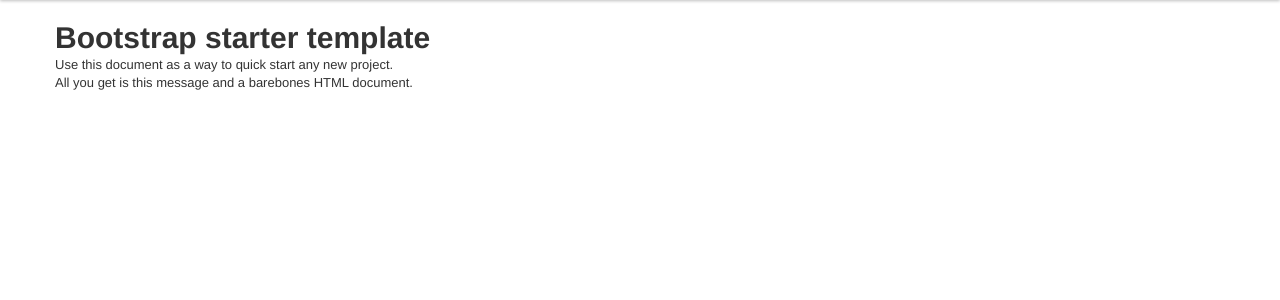
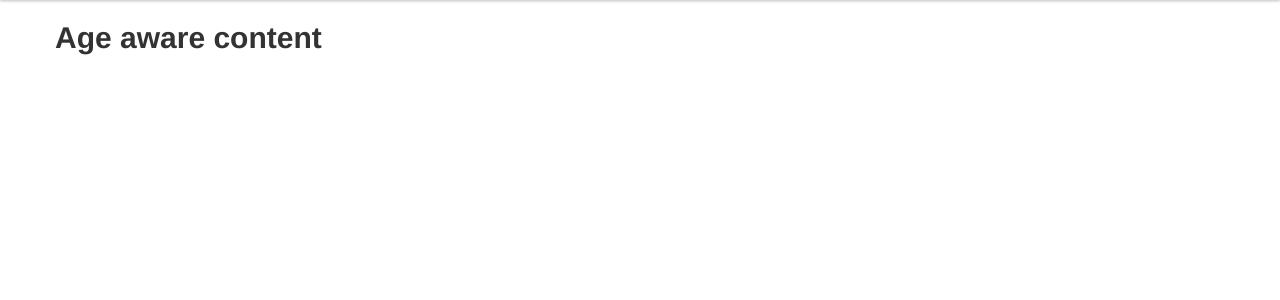
Before and after one commit to grancalavera/RIA-Training-Exercises, a Django app: page / in a window 1280 px wide. Shown: the part 40-340 px from the top of the page. Run offline with Django 3.2, Linux system fonts and the light colour scheme; some libraries are stand-ins or nearby versions.

Commit message:
Presenting content relevant to user age.

```diff
--- a/ria/templates/home.html
+++ b/ria/templates/home.html
@@ -44,10 +44,7 @@
   </div>
 
   <div id="content" class="container">
-
-    <h1>Bootstrap starter template</h1>
-    <p>Use this document as a way to quick start any new project.<br> All you get is this message and a barebones HTML document.</p>
-
+    <h1>Age aware content</h1>
   </div> <!-- /container -->
 
 </body>
--- a/ria/views.py
+++ b/ria/views.py
@@ -2,7 +2,8 @@
 from django.http import HttpResponse
 from django.template import Context
 from django.shortcuts import render
+import os
 
 def home(request):
-	html = render(request, 'home.html', Context({}))
-	return HttpResponse(html)
+    html = render(request, 'home.html', Context({}))
+    return HttpResponse(html)
--- a/static-dev/css/facebook/facebook.css
+++ b/static-dev/css/facebook/facebook.css
@@ -13,3 +13,6 @@
   vertical-align: middle;
   *margin-left: .3em;
 }
+
+#content .ageAware {margin: 5px 0;}
+#content .ageAware .label {margin-right: 4px;}
--- a/static-dev/js/app.js
+++ b/static-dev/js/app.js
@@ -6,12 +6,94 @@
  * know whether the Registered/Logged in customer is under or over 18 years old,
  * in order to display relevant content to each age group.</p>
  */
+/*! @ignore */
 define(
 [
     'jQuery', 'Underscore', 'Backbone',
-    'facebook/facebook'
+    'facebook/facebook',
+
+    'text!/static/templates/training/age-aware.html'
 ],
-function($, _, Backbone, facebook){
+function($, _, Backbone, facebook, t_ageAware){
+
+    //--------------------------------------------------------------------------
+    //
+    // Configuration
+    //
+    //--------------------------------------------------------------------------
+    var
+    // Config
+    t,
+
+    // Module internal state
+    user, session, ageAwareView,
+
+    // Views
+    AgeAwareView;
+
+    t = {
+        ageAware: _.template(t_ageAware)
+    };
+    user, session, ageAwareView = null;
+
+    //--------------------------------------------------------------------------
+    //
+    // Views
+    //
+    //--------------------------------------------------------------------------
+
+    AgeAwareView = Backbone.View.extend({
+
+        template: t.ageAware,
+
+        initialize: function(){
+            this.model.bind('change', this.render, this);
+        },
+
+        render: function(){
+            var age, underAge = 18, html, message, label, access;
+
+            if (this.model.has('birthday')) {
+                age = _.age(new Date(this.model.get('birthday')));
+                if (age >= 18) {
+                    message = 'You can access all the content without restrictions.';
+                    access = 'Unrestricted';
+                    label = 'label-success';
+
+                } else {
+                    message = 'You have restricted access to the content.';
+                    access = 'Restricted';
+                    label = 'label-warning';
+                }
+                html = this.template({message:message, label:label, access:access});
+            } else {
+                html = 'Login to get content recommendations.';
+            }
+
+            this.$el.html(html);
+
+            return this;
+        }
+    })
+
+    //--------------------------------------------------------------------------
+    //
+    // Module methods
+    //
+    //--------------------------------------------------------------------------
+    /*! @ignore */
+
+    function facebookInitHandler() {
+        var perms = 'user_birthday';
+
+        user = facebook.getUser();
+        session = facebook.getSession();
+
+        $('#fb-login').html(facebook.createLoginView(perms).render().el);
+
+        ageAware = new AgeAwareView({model:user});
+        $('#content').append(ageAware.render().el);
+    }
 
     //--------------------------------------------------------------------------
     //
@@ -24,10 +106,7 @@
      */
     function initialize() {
         $(document).ready(function(){
-            facebook.init('216629731768132', function(){
-                $('#fb-login').html(facebook.createLoginView(
-                    'user_birthday').render().el);
-            });
+            facebook.init('216629731768132', facebookInitHandler);
         });
     }
 
--- a/static-dev/js/facebook/facebook.js
+++ b/static-dev/js/facebook/facebook.js
@@ -26,6 +26,13 @@
     'text!/static/templates/facebook/fb-logout.html'
 ],
 function($, Backbone, _, t_fbRoot, t_login, t_logout){
+
+    //--------------------------------------------------------------------------
+    //
+    // Configuration
+    //
+    //--------------------------------------------------------------------------
+
     var
     // Config
     isInit, t,
@@ -38,12 +45,6 @@
 
     // Views
     LoginView;
-
-    //--------------------------------------------------------------------------
-    //
-    // Configuration
-    //
-    //--------------------------------------------------------------------------
 
     t = {
         root: _.template(t_fbRoot),
@@ -201,9 +202,10 @@
 
             isInit = true;
 
-            user = new UserModel;
-            session = new SessionModel;
-            login = new LoginModel;
+            user = new UserModel();
+            session = new SessionModel();
+            login = new LoginModel();
+
             login.set({user: user, session: session});
 
             FB.Event.subscribe('auth.login', function(response){
@@ -268,6 +270,20 @@
         });
     }
 
+    /**
+     * Returns the current UserModel instance
+     */
+    function getUser() {
+        return user;
+    }
+
+    /**
+     * Returns the current SessionModel instance
+     */
+    function getSession() {
+        return session;
+    }
+
     //--------------------------------------------------------------------------
     //
     // Facebook API proxies
@@ -316,8 +332,10 @@
         'api': api,
         'createLoginView': createLoginView,
         'Event': Event,
+        'getUser': getUser,
+        'getSession': getSession,
         'init': init,
-        'session': session,
+        'session': this.session,
         'user': user
     };
 })
--- a/static-dev/js/main.js
+++ b/static-dev/js/main.js
@@ -20,9 +20,7 @@
         Backbone: 'libs/backbone/backbone'
     }
 });
-/**
- * @api true
- */
+
 require(
 [
     'app',
--- /dev/null
+++ b/static-dev/templates/training/age-aware.html
@@ -0,0 +1,3 @@
+<div class="container ageAware">
+    <p><span class="label <%= label %>"><%= access %></span><%= message %></p>
+</div>
--- a/static-dev/templates/training/age-relevant-content.html
+++ /dev/null
@@ -1,3 +0,0 @@
-<div>
-    <p><%= message %></p>
-</div>
```
